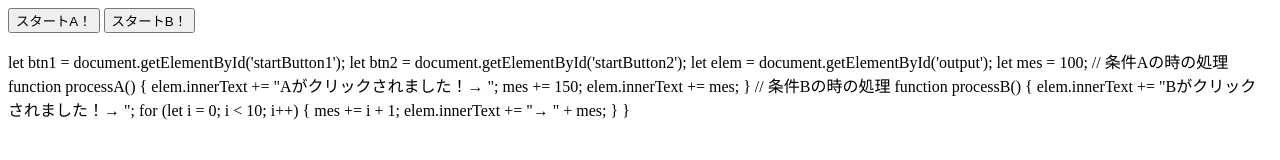
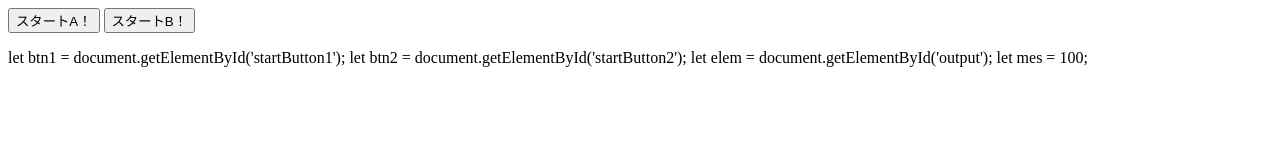
Before and after one commit to Haruki0216/haruki, a plain HTML site: page jsetc/jsetc3.html in a window 1280 px wide. Drawn offline with Linux system fonts and the light colour scheme.

Commit message:
Update jsetc3.html

```diff
--- a/jsetc/jsetc3.html
+++ b/jsetc/jsetc3.html
@@ -19,31 +19,3 @@ let btn2 = document.getElementById('startButton2');
 let elem = document.getElementById('output');
 
 let mes = 100;
-
-// 条件Aの時の処理
-
-function processA() {
-
-    elem.innerText += "Aがクリックされました！→ ";
-
-    mes += 150;
-
-    elem.innerText += mes;
-
-}
-
-// 条件Bの時の処理
-
-function processB() {
-
-    elem.innerText += "Bがクリックされました！→ ";
-
-    for (let i = 0; i < 10; i++) {
-
-        mes += i + 1;
-
-        elem.innerText += "→ " + mes;
-
-    }
-
-}
```
